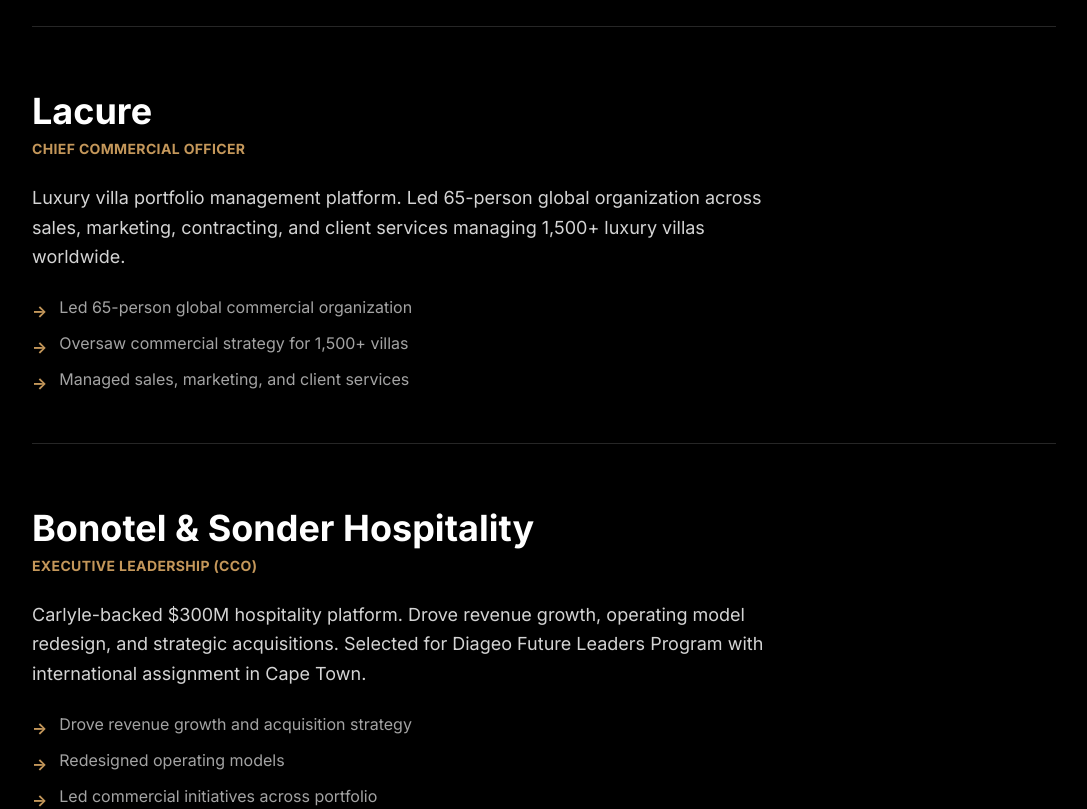
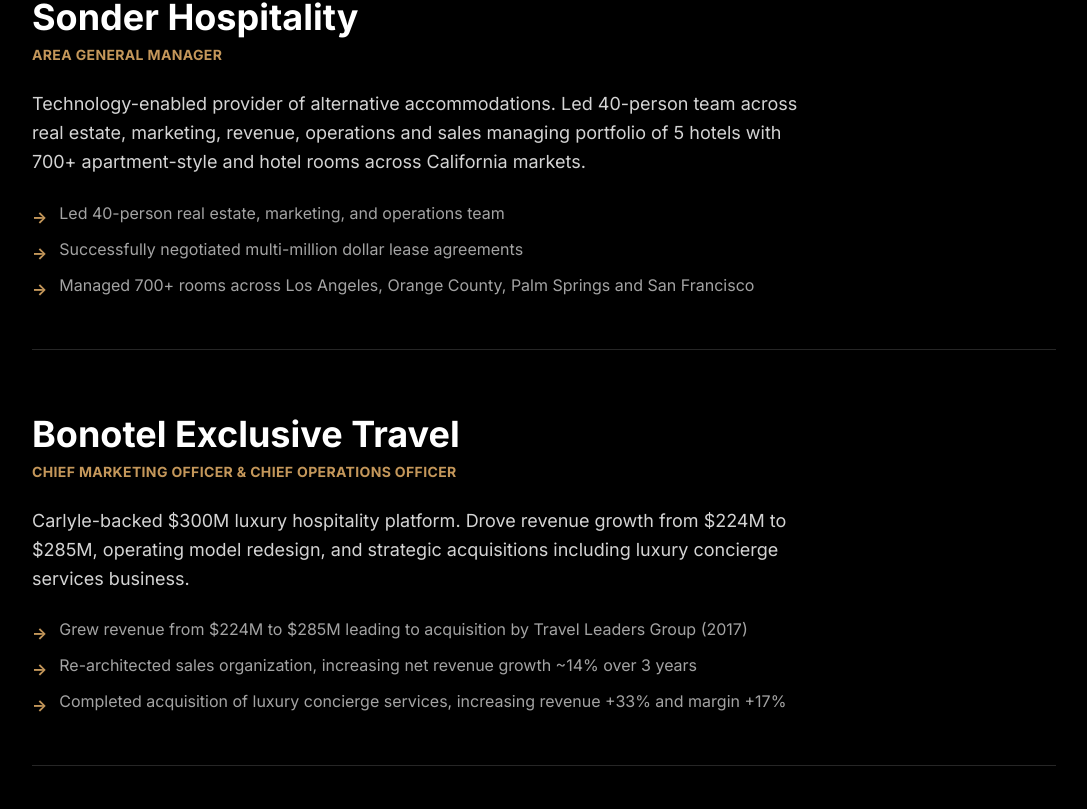
Before and after one commit to letsnavigatebmw/brandonmweaver, a React (Vite) app: page / in a window 1280 px wide. Shown: the part 2498-3307 px from the top of the page, without its empty margins (96-1183 px from the left). Built offline with nearby package versions, Linux system fonts and the light colour scheme.

Commit message:
Reorder Experience section: Navigate, Lacure, Sonder, Bonotel, Diageo

```diff
--- a/src/components/Projects.jsx
+++ b/src/components/Projects.jsx
@@ -11,17 +11,6 @@ export default function Projects() {
       ],
     },
     {
-      name: 'Diageo',
-      role: 'Regional Marketing Manager & Futures Leaders Program',
-      description: 'Global spirits leader managing P&L for luxury portfolio including Johnnie Walker, Cîroc, Don Julio, and Tanqueray. Selected for Diageo\'s inaugural Futures Leaders Program and deployed to South Africa to lead strategic sales and marketing initiatives. Drove award-winning campaigns and launched groundbreaking mobile application that won Cannes Golden Lion.',
-      highlights: [
-        'Delivered +7% NSV increase and +2% vodka category share growth across portfolio',
-        'Led 2 award-winning 360° campaigns: "Keep Walking South Africa" & "King of Flavour"',
-        'Launched Captain Morgan\'s Captains Conquest mobile app (Cannes Golden Lion 2012, The Economist feature 2013)',
-        'Drove Captain Morgan Black Spiced Rum innovation delivering +250k incremental cases',
-      ],
-    },
-    {
       name: 'Lacure',
       role: 'Chief Commercial Officer',
       description: 'Luxury villa portfolio management platform. Led 65-person global organization across sales, marketing, contracting, and client services managing 1,500+ luxury villas worldwide.',
@@ -32,13 +21,34 @@ export default function Projects() {
       ],
     },
     {
-      name: 'Bonotel & Sonder Hospitality',
-      role: 'Executive Leadership (CCO)',
-      description: 'Carlyle-backed $300M hospitality platform. Drove revenue growth, operating model redesign, and strategic acquisitions. Selected for Diageo Future Leaders Program with international assignment in Cape Town.',
+      name: 'Sonder Hospitality',
+      role: 'Area General Manager',
+      description: 'Technology-enabled provider of alternative accommodations. Led 40-person team across real estate, marketing, revenue, operations and sales managing portfolio of 5 hotels with 700+ apartment-style and hotel rooms across California markets.',
       highlights: [
-        'Drove revenue growth and acquisition strategy',
-        'Redesigned operating models',
-        'Led commercial initiatives across portfolio',
+        'Led 40-person real estate, marketing, and operations team',
+        'Successfully negotiated multi-million dollar lease agreements',
+        'Managed 700+ rooms across Los Angeles, Orange County, Palm Springs and San Francisco',
+      ],
+    },
+    {
+      name: 'Bonotel Exclusive Travel',
+      role: 'Chief Marketing Officer & Chief Operations Officer',
+      description: 'Carlyle-backed $300M luxury hospitality platform. Drove revenue growth from $224M to $285M, operating model redesign, and strategic acquisitions including luxury concierge services business.',
+      highlights: [
+        'Grew revenue from $224M to $285M leading to acquisition by Travel Leaders Group (2017)',
+        'Re-architected sales organization, increasing net revenue growth ~14% over 3 years',
+        'Completed acquisition of luxury concierge services, increasing revenue +33% and margin +17%',
+      ],
+    },
+    {
+      name: 'Diageo',
+      role: 'Regional Marketing Manager & Futures Leaders Program',
+      description: 'Global spirits leader managing P&L for luxury portfolio including Johnnie Walker, Cîroc, Don Julio, and Tanqueray. Selected for Diageo\'s inaugural Futures Leaders Program and deployed to South Africa to lead strategic sales and marketing initiatives. Drove award-winning campaigns and launched groundbreaking mobile application that won Cannes Golden Lion.',
+      highlights: [
+        'Delivered +7% NSV increase and +2% vodka category share growth across portfolio',
+        'Led 2 award-winning 360° campaigns: "Keep Walking South Africa" & "King of Flavour"',
+        'Launched Captain Morgan\'s Captains Conquest mobile app (Cannes Golden Lion 2012, The Economist feature 2013)',
+        'Drove Captain Morgan Black Spiced Rum innovation delivering +250k incremental cases',
       ],
     },
   ]
```
